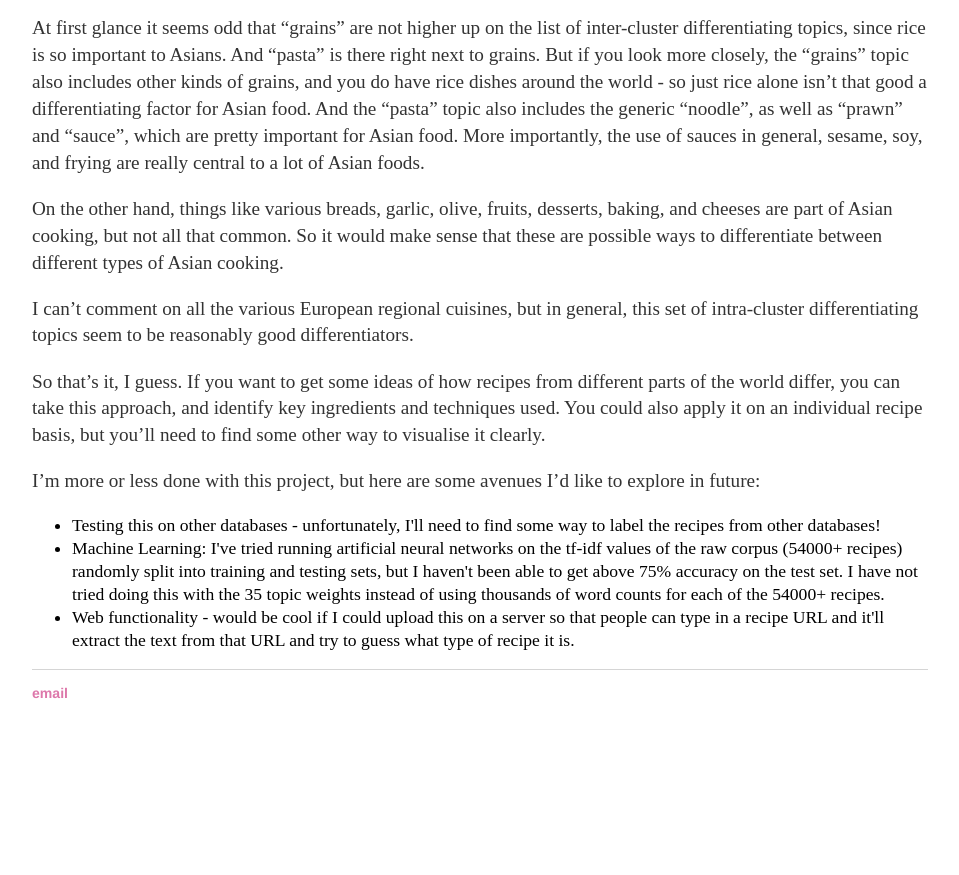
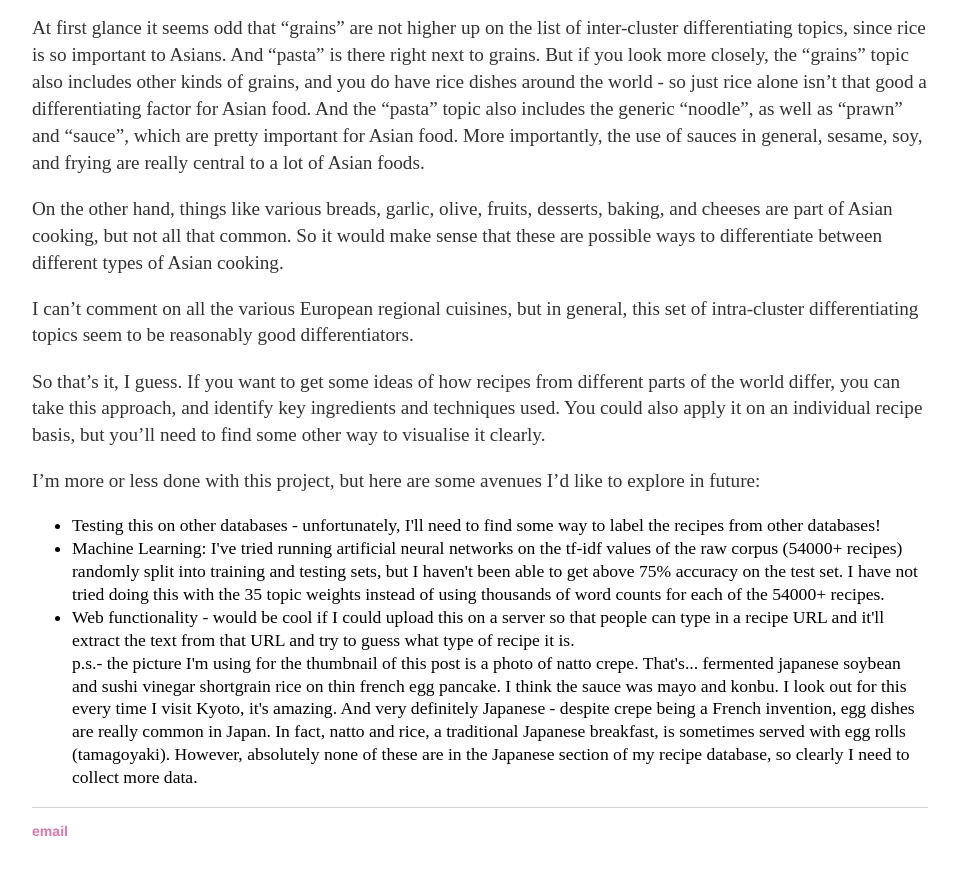
Before and after one commit to not-even-wong/not-even-wong.github.io, a Jekyll site: the page built from _posts/2019-11-12-analysing-similarities-between-recipes-with-topic-modeling.md, in a window 1280 px wide and 900 px high, scrolled down 12645 px. Shown: the top 875 px of the window, without its empty margins (160-1119 px from the left). Built offline with Jekyll 4.4.1, drawn with Linux system fonts in a browser that asks for light colours; before the commit the page ends 13408 px from its top, so only the background shows below that; some of the changed text lies outside the part shown.

Commit message:
Update 2019-11-12-analysing-similarities-between-recipes-with-topic-modeling.md

```diff
--- a/_posts/2019-11-12-analysing-similarities-between-recipes-with-topic-modeling.md
+++ b/_posts/2019-11-12-analysing-similarities-between-recipes-with-topic-modeling.md
@@ -1084,3 +1084,5 @@ I'm more or less done with this project, but here are some avenues I'd like to e
   <li>Testing this on other databases - unfortunately, I'll need to find some way to label the recipes from other databases!</li>
   <li>Machine Learning: I've tried running artificial neural networks on the tf-idf values of the raw corpus (54000+ recipes) randomly split into training and testing sets, but I haven't been able to get above 75% accuracy on the test set. I have not tried doing this with the 35 topic weights instead of using thousands of word counts for each of the 54000+ recipes.</li>
   <li>Web functionality - would be cool if I could upload this on a server so that people can type in a recipe URL and it'll extract the text from that URL and try to guess what type of recipe it is.</li>
+
+p.s.- the picture I'm using for the thumbnail of this post is a photo of natto crepe. That's... fermented japanese soybean and sushi vinegar shortgrain rice on thin french egg pancake. I think the sauce was mayo and konbu. I look out for this every time I visit Kyoto, it's amazing. And very definitely Japanese - despite crepe being a French invention, egg dishes are really common in Japan. In fact, natto and rice, a traditional Japanese breakfast, is sometimes served with egg rolls (tamagoyaki). However, absolutely none of these are in the Japanese section of my recipe database, so clearly I need to collect more data.
```
Also changed, not shown: other parts of _posts/2019-11-12-analysing-similarities-between-recipes-with-topic-modeling.md (+1 -1 lines).
